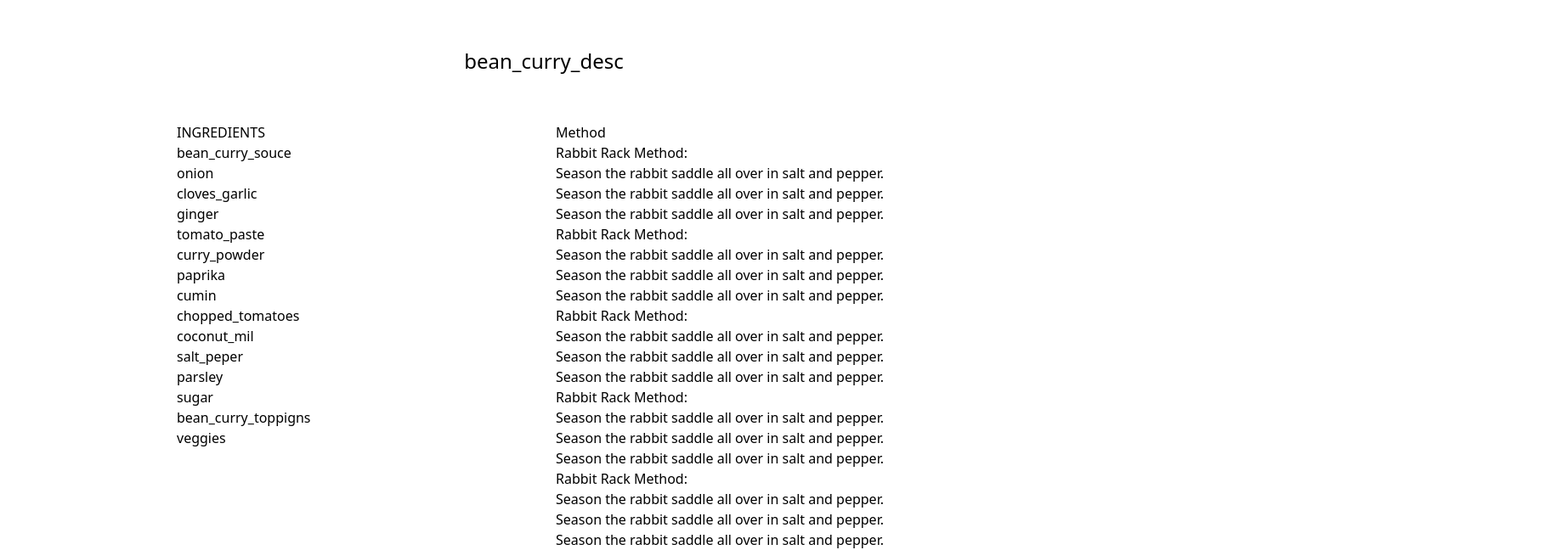
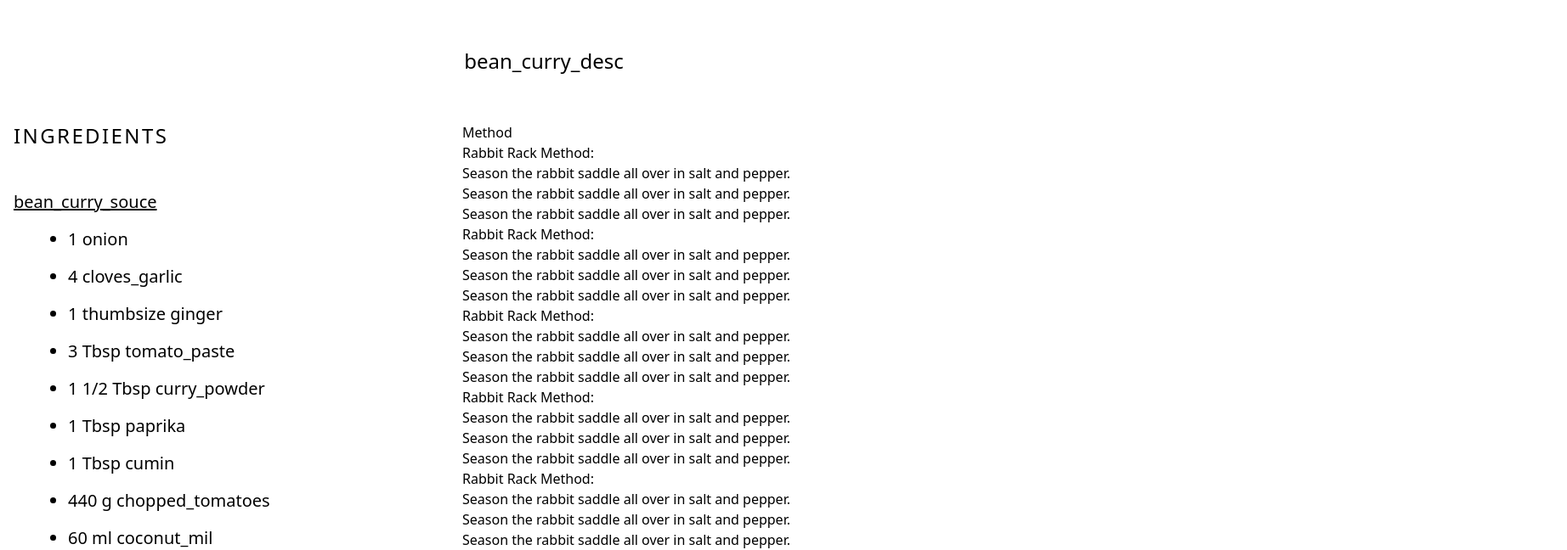
Before and after one commit to jonatan-arn/foodblog, a React (Vite) app: page /recipe/1 in a window 1280 px wide. Shown: the part 740-1388 px from the top of the page at 85% size, 1844 px wide, since content can reach past the window. Built offline with nearby package versions, Linux system fonts and the light colour scheme.

Commit message:
ingredien list deatil recipe

```diff
--- a/src/assets/ingredients.json
+++ b/src/assets/ingredients.json
@@ -86,7 +86,7 @@
     "name": "salt_peper",
     "quantity": "",
     "mesure": "to taste",
-    "optional": "0",
+    "optional": "1",
     "group": "bean_curry_souce"
   },
   {
--- a/src/page/recipe/ingredientlist.tsx
+++ b/src/page/recipe/ingredientlist.tsx
@@ -11,12 +11,15 @@ interface ingredientlistProps {
 export default function ingredientlist({ list }: ingredientlistProps) {
   return (
     <>
-      <h5> {list.group} </h5>
-      <ol>
+      <h5 className="underline text-xl mt-12">{list.group}</h5>
+      <ul className="list-disc pl-16">
         {list.ingredientes.map((i) => (
-          <ul key={i.id}> {i.name} </ul>
+          <li className="text-xl mt-4" key={i.id}>
+            {i.quantity} {i.mesure} {i.name}
+            {i.optional === "1" ? " *" : ""}
+          </li>
         ))}
-      </ol>
+      </ul>
     </>
   );
 }
--- a/src/page/recipe/recipe2.tsx
+++ b/src/page/recipe/recipe2.tsx
@@ -13,7 +13,7 @@ interface ingredientbyGroup {
 function Recipe() {
   const { id } = useParams();
 
-  const recipe = recipes.find((r) => r.id == id) as IRecipe;
+  const recipe = recipes.find((r) => r.id == id) as unknown as IRecipe;
 
   const ingredient = ingredients.filter(
     (i) => i.recipeid == id
@@ -25,6 +25,8 @@ function Recipe() {
     if (!ingredientsgroups.find((g) => g.group == group) && group != undefined)
       ingredientsgroups.push({ group, ingredientes: samegroup });
   });
+
+  console.log(ingredient);
 
   return (
     <>
@@ -43,14 +45,14 @@ function Recipe() {
         </div>
       </div>
 
-      <div className="mx-auto max-w-4xl  pt-10 lg:pt-28">
+      <div className="mx-auto max-w-7xl pt-10 lg:pt-28">
         <h1 className="line-h pb-10  text-center text-2xl font-light leading-10">
           {recipe.summary}
         </h1>
 
-        <div className="grid grid-cols-1 gap-7 px-4 pt-3 lg:grid-cols-2">
+        <div className="grid gap-7 px-4 pt-3  grid-cols-[500px_minmax(1300px,_2fr)_100px]">
           <div>
-            <h3>INGREDIENTS</h3>
+            <h3 className="bold tracking-widest text-2xl">INGREDIENTS</h3>
             {ingredientsgroups.map((l, index) => (
               <Ingredientlist key={index} list={l}></Ingredientlist>
             ))}
```
